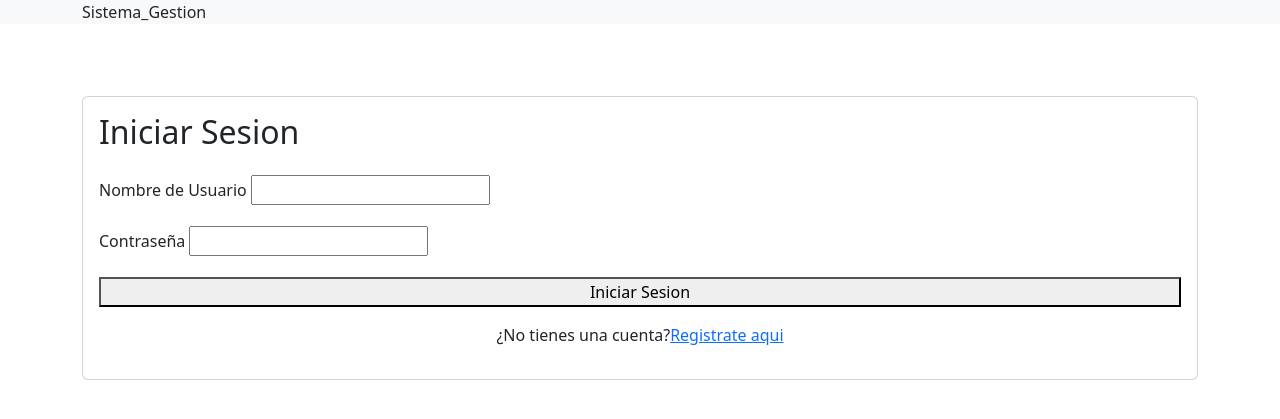
After one commit to Shacoprogrammer/Sistema_Gestion, a Django app: template templates/registro/login.html in a window 1280 px wide. The commit adds this page. Shown: the top 419 px of the page. Run offline with Django 5.2, Linux system fonts and the light colour scheme; the template is opened without the code that fills it, so the values that code supplies are empty; some libraries are stand-ins or nearby versions.

Commit message:
commit inicial

```diff
--- a/templates/base.html
+++ b/templates/base.html
@@ -2,12 +2,46 @@
 <html lang="en">
 <head>
     <meta charset="UTF-8">
-    <title>{% block titulo %} {% endblock %}</title>
+    <title>{% block titulo %} Sistema_Gestion {% endblock %}</title>
+    <!-- Bootstrap 5.3 -->
+    <link href="https://cdn.jsdelivr.net/npm/bootstrap@5.3.3/dist/css/bootstrap.min.css" rel="stylesheet" integrity="sha384-QWTKZyjpPEjISv5WaRU9OFeRpok6YctnYmDr5pNlyT2bRjXh0JMhjY6hW+ALEwIH" crossorigin="anonymous">
+    <!-- DataTables -->
+    <link rel="stylesheet" href="https://cdn.datatables.net/2.0.8/css/dataTables.dataTables.css" />
+    {% block css_extras %}{% endblock %}
+
 </head>
 <body>
 
 
+<nav class="navbar-expand-lg navbar-light bg-light">
+    <div class="container">
+        <a class="navbar-brand" href="#">Sistema_Gestion</a> <!-- enlace lista de eventos -->
+        <button class="navbar-toggler" type="button" data-bs-toggle="collapse" data-bs-target="#navbarNav" aria-controls="navbarNav" aria-expanded="false" aria-label="Toggle navigation">
+                <span class="navbar-toggler-icon"></span>
+        </button>
+        <!-- lista de opciones -->
+
+
+
+
+    </div>
+</nav>
+<div class="container mt-4">
 {% block content %}
+
+
+{% endblock %}
+</div>
+
+<!-- Bootstrap 5.3 Bundle Js -->
+<script src="https://cdn.jsdelivr.net/npm/bootstrap@5.3.3/dist/js/bootstrap.bundle.min.js" integrity="sha384-YvpcrYf0tY3lHB60NNkmXc5s9fDVZLESaAA55NDzOxhy9GkcIdslK1eN7N6jIeHz" crossorigin="anonymous"></script>
+<!-- SweetAlert2 v11.12.1 -->
+<script src="https://cdn.jsdelivr.net/npm/sweetalert2@11"></script>
+<!-- DataTables -->
+<script src="https://cdn.datatables.net/2.0.8/js/dataTables.js"></script>
+
+{% block js_extras %}
+
 
 
 {% endblock %}
--- /dev/null
+++ b/templates/registro/login.html
@@ -0,0 +1,44 @@
+{% extends 'base.html' %}
+{% block titulo %} Inicio de Sesion {% endblock %}
+
+{% block content %}
+<div class="row justify-content-center">
+    <div class="col-md.6">
+        <div class="card mt-5">
+            <div class="card-body">
+                <h2 class="card-title -text-center mb-4">Iniciar Sesion</h2>
+                <form method="post">
+                    {% csrf_token %}
+                    <div class="mb-3">
+                        <label for="id_username" class="form-label">Nombre de Usuario</label>
+                        <input type="text" name="username" class="forms-control" id="id_username" required>
+                    </div>
+                    <div class="mb-3">
+                        <label for="id_password" class="form-label">Contraseña</label>
+                        <input type="password" name="password" class="forms-control" id="id_password" required>
+                    </div>
+                    <div class="d-grid">
+                        <button type="submit" class="btn-btn-primary">Iniciar Sesion</button>
+                    </div>
+                </form>
+                <p class="mt-3 text-center">¿No tienes una cuenta?<a href="{% url 'registro' %}">Registrate aqui</a> </p>
+            </div>
+        </div>
+    </div>
+</div>
+
+
+{% endblock %}
+
+{% block js_extras %}
+<script>
+    {% if form.errors %}
+        Swal.fire({
+            title: 'Error de inicio de sesion',
+            text: 'Usuario o contraseña incorrectas, ingrese nuevamente',
+            icon: 'error',
+        });
+
+    {% endif %}
+</script>
+{% endblock %}
```
Also changed, not shown: gestion/views.py (+29 -0 lines), templates/registro/registro.html (+56 -0 lines), templates/eventos/lista_eventos.html (added).
